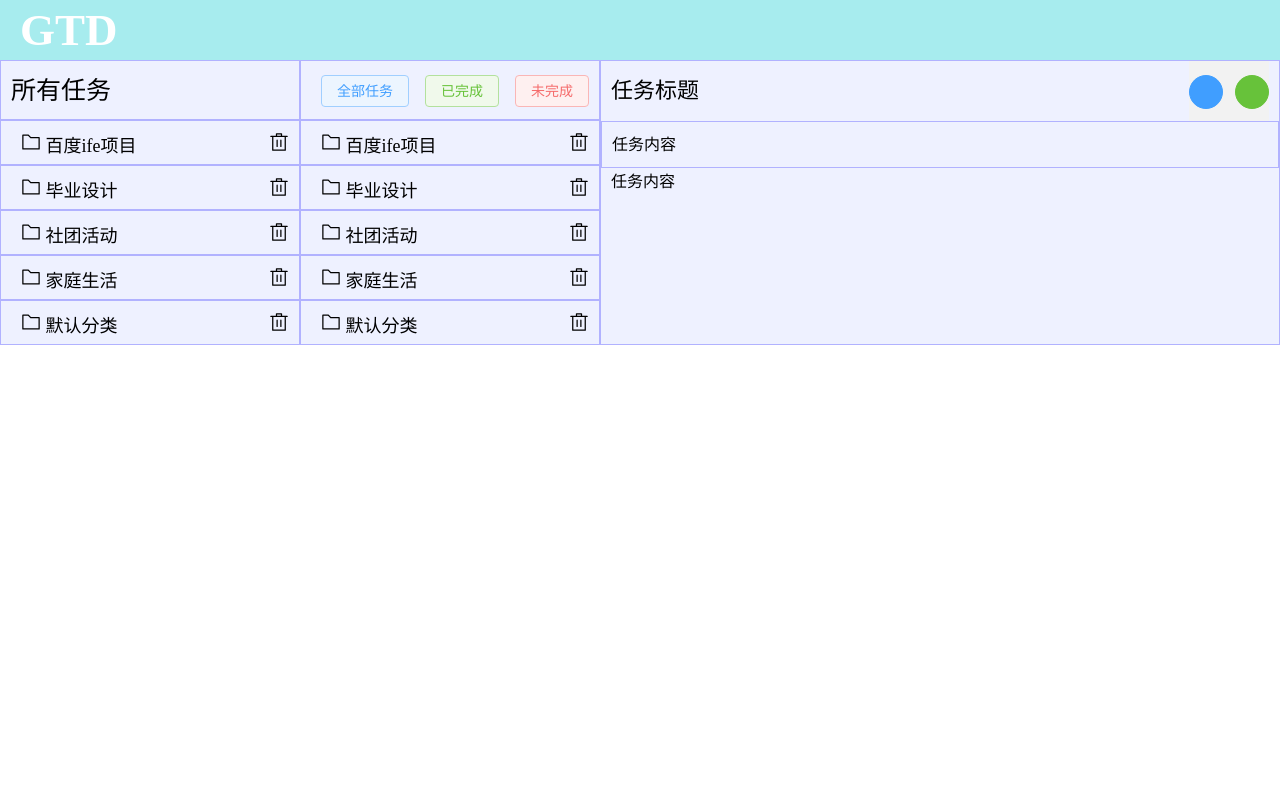
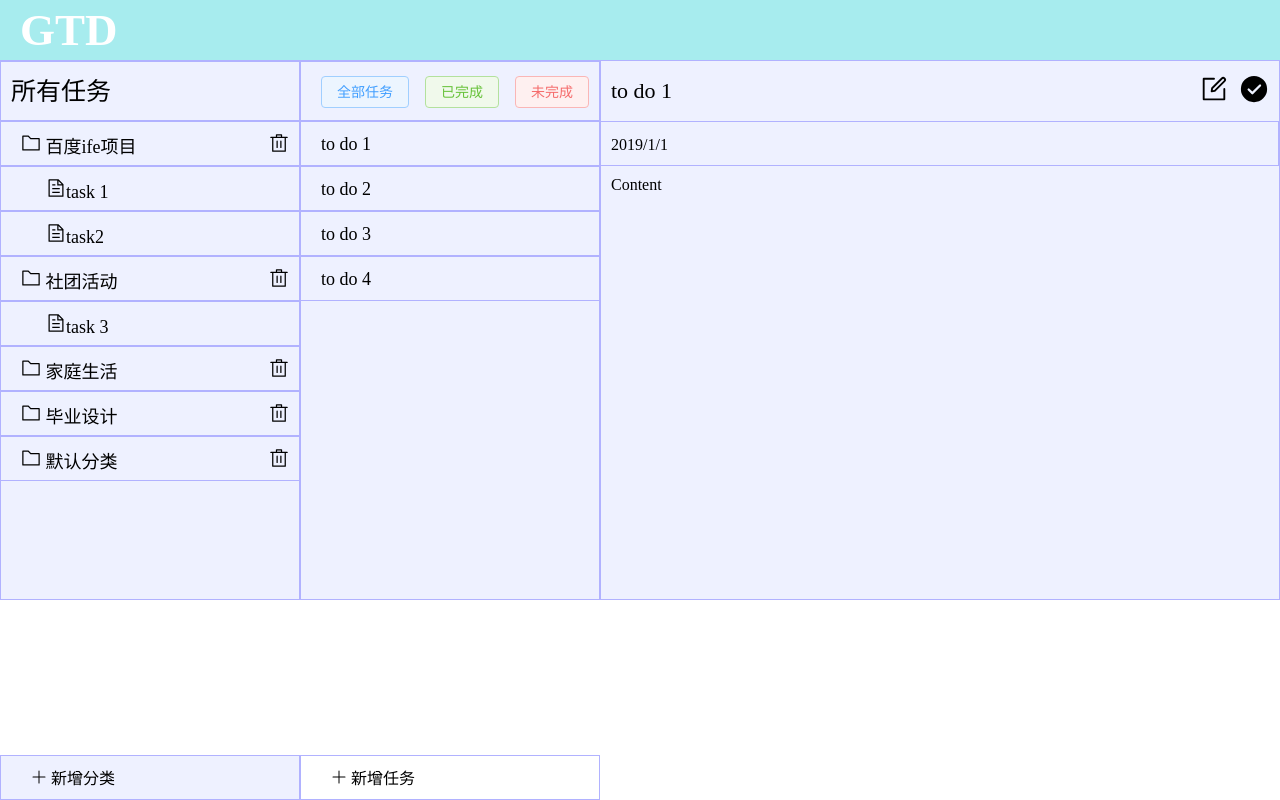
Before and after one commit to sajlle/Front-end-hands-on-small-project, a Vue app in the folder Vue版本的GTD/gtd/: page / in a window 1280 px wide. Built offline with nearby package versions, Linux system fonts and the light colour scheme.

Commit message:
渲染数据

```diff
--- a/Vue版本的GTD/gtd/src/App.vue
+++ b/Vue版本的GTD/gtd/src/App.vue
@@ -1,130 +1,129 @@
-<script setup>
-let data = [{
-    name: "百度ife项目",
-    active: false,
-    tasks: [{
-        name: "task1",
-        active: false,
-        subTasks: [{
-                date: "2017-05-1",
-                active: false,
-                tasks: [{
-                        name: "to do 1",
-                        content: "任务内容",
-                        done: false,
-                        date: "2019-1-1",
-                    },
+<script >
+export default{
+    data(){
+        return {
+            data:[{
+    name:"百度ife项目",
+    active:false,
+    tasks:[
         {
-                        name: "to do 2",
-                        content: "任务内容",
-                        done: false,
-                        date: "2019-1-1",
-                    }
-                ]
-
-            },
-            {
-                date: "2015-01-02",
-                active: false,
-                tasks: [{
-                    name: "to do 3",
-                    content: "任务内容",
-                    done: false,
-                    date: "2019-1-1",
-                }, {
-                    name: "to do 4",
-                    content: "任务内容",
-                    done: false,
-                    date: "2019-1-1",
+            name:"task 1",
+            date:"2019/1/1",
+            active:true,
+            todos:[{
+                name:"to do 1",
+                done:false,
+                active:true,
+                content:"Content",
+            },{
+                name:"to do 2",
+                done:false,
+                active:false,
+                content:"Content",
+            },{
+                name:"to do 3",
+                done:false,
+                active:false,
+                content:"Content",
+            },{
+                name:"to do 4",
+                done:false,
+                active:false,
+                content:"Content",
             }]
         },
         {
-                date: "2015-01-03",
-                active: false,
-                tasks: [{
-                        name: "to do 5",
-                        content: "任务内容",
-                        done: false,
-                        date: "2019-1-1",
-                    },
-                    {
-                        name: "to do 6",
-                        content: "任务内容",
-                        done: false,
-                        date: "2019-1-1",
-                    }
-                ]
-
+            name:"task2",
+            active:false,
+            date:"2019/1/10",
+            todos:[{
+                name:"to do 5",
+                done:false,
+                active:false,
+                content:"Content",
+            },{
+                name:"to do 6",
+                done:false,
+                active:false,
+                content:"Content",
+            },{
+                name:"to do 7",
+                done:false,
+                active:false,
+                content:"Content",
+            },{
+                name:"to do 8",
+                done:false,
+                active:false,
+                content:"Content",
+            }]
         },
     ]
-    }, {
-        name: "task2",
-        date: "2015-7-09",
-        active: false,
-        subTasks: [{
-                date: "2015-01-04",
-                active: false,
-                tasks: [{
-                    name: "to do 7",
-                    content: "任务内容",
-                    done: false,
-                    date: "2019-1-1",
-                }, {
-                    name: "to do 8",
-                    content: "任务内容",
-                    done: false,
-                    date: "2019-1-1",
-                }]
+},{
+    name:"社团活动",
+    active:false,
+    tasks:[{
+        name:"task 3",
+        active:false,
+        date:"2019/1/14",
+        todos:[{
+            name:"todo 11",
+            content:"任务内容",
+            active:false,
+            content:"Content",
 
-            },
-            {
-                date: "2015-01-04",
-                active: false,
-                tasks: [{
-                    name: "to do 9",
-                    content: "任务内容",
-                    done: false,
-                    date: "2019-1-1",
-                }, {
-                    name: "to do 10",
-                    content: "任务内容",
-                    done: false,
-                    date: "2019-1-1",
-                }]
-            },
-
-        ]
-    }]
-}, {
-    name: "毕业设计",
-    active: false,
-    tasks: [{
-        name: "task3",
-        active: false,
-        subTasks: [{
-            active: false,
-            date: "2015-01-04",
-            tasks: [{
-                name: "to do 11",
-                content: "任务内容",
-                done: false,
-                date: "2019-1-1",
         }]
     }]
+},{
+    name:"家庭生活",
+    active:false,
+    date:"2019/1/15",
+    tasks:[]
+},{
+    name:"毕业设计",
+    active:false,
+    date:"2019/1/16",
+    tasks:[],
+},{
+    name:"默认分类",
+    active:false,
+    date:"2019/1/17",
+    tasks:[],
             }]
-}, {
-    name: "社团活动",
-    active: false,
-    tasks: [],
-}, {
-    name: "家庭生活",
-    active: false,
-    tasks: [],
-}, {
-    name: "默认分类",
-    active: false,
-    tasks: [],
-}]
+        }
+    },
+    methods:{
+    },
+    computed:{
+        findFolders(){
+            let arr=[]
+            for(let obj of this.data){
+                arr.push(obj)
+            }
+            return arr
+        },
+        findActivedTask(){
+            for(let obj of this.data){
+                for(let ob of obj.tasks){
+                    if(ob.active === true){
+                        return ob
+                    }
+                }
+            }
+        },
+        findActivedTodo(){
+            for(let obj of this.data){
+                for(let ob of obj.tasks){
+                    for(let o of ob.todos){
+                        if(o.active===true){
+                            return o
+                        }
+                    }
+                }
+            }
+        }
+    }
+}
 
 </script>
 <template>
@@ -134,26 +133,15 @@ let data = [{
           <el-container>
             <el-aside class="aside folder-lists">
                 <el-row class="title">所有任务</el-row>
-                <el-row>
-                    <span><el-icon :size="20"><Folder /></el-icon><span class="folder"> 百度ife项目</span></span>
+               <div v-for="(obj,index) in findFolders" :key="index">
+                <el-row >
+                    <span><el-icon :size="20"><Folder /></el-icon><span class="folder">&nbsp;{{obj.name}}</span></span>
                     <el-icon :size="20"><Delete /></el-icon>
                 </el-row>
-                <el-row>
-                    <span><el-icon :size="20"><Folder /></el-icon><span class="folder"> 毕业设计</span></span>
-                    <el-icon :size="20"><Delete /></el-icon>
+                    <el-row class="file" v-for="(task, ind) in obj.tasks" :key="ind">
+                        <span><el-icon :size="20"><Document /></el-icon><span class="file"> {{task.name}}</span></span>
                     </el-row>
-                <el-row>
-                    <span><el-icon :size="20"><Folder /></el-icon><span class="folder"> 社团活动</span></span>
-                    <el-icon :size="20"><Delete /></el-icon>
-                </el-row>
-                <el-row>
-                    <span><el-icon :size="20"><Folder /></el-icon><span class="folder"> 家庭生活</span></span>
-                    <el-icon :size="20"><Delete /></el-icon>
-                </el-row>
-                <el-row>
-                    <span><el-icon :size="20"><Folder /></el-icon><span class="folder"> 默认分类</span></span>
-                    <el-icon :size="20"><Delete /></el-icon>
-                </el-row>
+               </div>
             </el-aside>
             <el-aside class="aside task-lists">
                 <el-row class="btn ">
@@ -161,74 +149,71 @@ let data = [{
                     <el-button type="success" plain>已完成</el-button>
                     <el-button type="danger" plain>未完成</el-button>
                 </el-row>
-                <el-row>
-                    <span><el-icon :size="20"><Folder /></el-icon><span class="folder"> 百度ife项目</span></span>
-                    <el-icon :size="20"><Delete /></el-icon>
-                </el-row>
-                <el-row>
-                    <span><el-icon :size="20"><Folder /></el-icon><span class="folder"> 毕业设计</span></span>
-                    <el-icon :size="20"><Delete /></el-icon>
-                </el-row>
-                <el-row>
-                    <span><el-icon :size="20"><Folder /></el-icon><span class="folder"> 社团活动</span></span>
-                    <el-icon :size="20"><Delete /></el-icon>
-                </el-row>
-                <el-row>
-                    <span><el-icon :size="20"><Folder /></el-icon><span class="folder"> 家庭生活</span></span>
-                    <el-icon :size="20"><Delete /></el-icon>
-                </el-row>
-                <el-row>
-                    <span><el-icon :size="20"><Folder /></el-icon><span class="folder"> 默认分类</span></span>
-                    <el-icon :size="20"><Delete /></el-icon>
-                </el-row>
+                <el-row v-for="(ob,ind) in findActivedTask.todos">{{ob.name}}</el-row>
             </el-aside>
-            <el-main >
+            <el-main>
                 <el-row class="title">
-                    <span class="title">任务标题</span>
+                    <span class="title">{{findActivedTodo.name}}</span>
                     <span class="change">
-                        <el-button type="primary" :icon="Edit" circle />
-                        <el-button type="success" :icon="Check" circle />
+                        <el-icon :size="30" ><Edit /></el-icon>
+                        <span></span>
+                        <el-icon :size="30"><SuccessFilled /></el-icon>
                     </span>
                 </el-row>
-                <el-row class="time">任务内容</el-row>
-                <el-row class="content">任务内容</el-row>
+                <el-row class="time">{{findActivedTask.date}}</el-row>
+                <el-row class="content">{{findActivedTodo.content}}</el-row>
             </el-main>
+            <el-row class="add-folder"><el-icon><Plus /></el-icon>&nbsp;新增分类</el-row>
+            <el-row class="add-task"> <el-icon><Plus /></el-icon>&nbsp;新增任务</el-row>
           </el-container>
         </el-container>
       </div>
 </template>
 
 <style lang="less">
+
+.done{
+    color:green;
+}
 .common-layout{
     background-color: #EEF1FF;
+    height: 600px;
 }
+
 .el-main{
     border: 1px solid #B1B2FF;
     padding: 0;
-
     display: flex;
     flex-direction: column;
+    min-height: 540px;
 
     .el-row.title{
         padding-left: 10px;
-        min-height: 60px;
+        max-height: 60px;
         line-height: 60px;
         display: flex;
         justify-content: space-between;
         span.change{
+            background-color: #EEF1FF;
             margin-right: 10px;
-            .el-button.is-circle{
-                padding: 16px;
+            .el-icon svg{
+                margin-top: 26px;
+            }
+            span{
+                display: inline-block;
+                width: 10px;
             }
       }
     }
     .el-row.time{
         padding-left: 10px;
-        min-height: 45px;
+        max-height: 45px;
         border: 1px solid #B1B2FF;
+        border-left: none;
         line-height: 45px;
     }
     .el-row.content{
+        padding-top: 10px;
         padding-left: 10px;
         flex:1;
     }
@@ -237,6 +222,8 @@ let data = [{
 .el-aside{
     overflow: unset;
     width:300px;
+    min-height: 540px;
+    border: 1px solid #B1B2FF;
     .task-lists{
         background-color: #AAC4FF;
     }
@@ -246,7 +233,7 @@ let data = [{
         line-height: 60px;
         padding-left: 10px;
         height: 60px;
-        border: 1px solid #B1B2FF;
+
     }
 
     .el-row{
@@ -258,11 +245,12 @@ let data = [{
         padding-left: 20px;
         padding-right: 10px;
         border: 1px solid #B1B2FF;
-
+        border-right: none;
+       border-left: none;
         .el-icon svg{
             margin-top: 21px;
         }
-
+        cursor: pointer;
     }
 
     .el-row.btn{
@@ -270,6 +258,10 @@ let data = [{
         line-height: 60px;
         padding-top: 14px;
         height: 60px;
+    }
+
+    .el-row.file{
+        padding-left: 45px;
     }
 }
 
@@ -281,4 +273,37 @@ padding-top: 14px;
     line-height: 60px;
     font-weight: 700;
 }
+
+.add-folder{
+    position: fixed;
+    left: 0;
+    bottom: 0;
+    border: 1px solid #B1B2FF;
+    height: 45px;
+    width: 300px;
+    background-color: #EEF1FF;
+    text-align: center;
+    line-height: 45px;
+    padding-left: 30px;
+    .el-icon svg{
+        margin-top: 25px;
+    }
+    cursor: pointer;
+}
+
+.add-task{
+    position: fixed;
+    left: 300px;
+    bottom: 0;
+    border: 1px solid #B1B2FF;
+    height: 45px;
+    width: 300px;
+    text-align: center;
+    line-height: 45px;
+    padding-left: 30px;
+    .el-icon svg{
+        margin-top: 25px;
+    }
+    cursor: pointer;
+}
 </style>
--- a/Vue版本的GTD/gtd/src/main.js
+++ b/Vue版本的GTD/gtd/src/main.js
@@ -12,10 +12,9 @@ import { fas } from "@fortawesome/free-solid-svg-icons"
 /* add icons to the library */
 library.add(fas)
 
+const app = createApp(App)
 
-
-const app = createApp(App)
-    // 引入element-plus图标
+// 引入element-plus图标
 import * as ElementPlusIconsVue from '@element-plus/icons-vue'
 for (const [key, component] of Object.entries(ElementPlusIconsVue)) {
     app.component(key, component)
--- /dev/null
+++ b/Vue版本的GTD/gtd/src/nb2.vue
@@ -0,0 +1,176 @@
+<template>
+  <div id="app">
+    <h1>个人任务管理系统</h1>
+    <div class="input-container">
+      <input type="text" v-model="newTask" placeholder="输入新任务" @keyup.enter="addTask" />
+      <select v-model="newType">
+        <option value="学习">学习</option>
+        <option value="工作">工作</option>
+        <option value="生活">生活</option>
+        <option value="娱乐">娱乐</option>
+      </select>
+      <select v-model="newPriority">
+        <option value="1">紧急重要</option>
+        <option value="2">紧急不重要</option>
+        <option value="3">不紧急重要</option>
+        <option value="4">不紧急不重要</option>
+      </select>
+      <button @click="addTask">添加</button>
+    </div>
+    <ul class="task-list">
+      <li v-for="(task, index) in sortedTasks" :key="index" class="task-item">
+        <span :class="{done: task.done}">{{ task.name }}</span>
+        <span class="type">{{ task.type }}</span>
+        <span :class="'priority priority-' + task.priority">{{ priorityText(task.priority) }}</span>
+        <div class="buttons">
+          <button @click="toggleDone(index)">完成/取消</button>
+          <button @click="editTask(index)">编辑</button>
+          <button @click="deleteTask(index)">删除</button>
+        </div>
+      </li>
+    </ul>
+  </div>
+</template>
+
+<script>
+export default {
+  data() {
+    return {
+      newTask: "",
+      newType: "学习",
+      newPriority: "1",
+      tasks: [
+        { name: "学习vue", type: "学习", priority: "1", done: false },
+        { name: "做运动", type: "生活", priority: "3", done: true },
+        { name: "看电影", type: "娱乐", priority: "4", done: false },
+        { name: "写报告", type: "工作", priority: "2", done: false },
+      ],
+    };
+  },
+  computed: {
+    sortedTasks() {
+      return this.tasks.sort((a, b) => a.priority - b.priority);
+    },
+  },
+  methods: {
+    addTask() {
+      if (this.newTask.trim()) {
+        this.tasks.push({
+          name: this.newTask,
+          type: this.newType,
+          priority: this.newPriority,
+          done: false,
+        });
+        this.newTask = "";
+      }
+    },
+    deleteTask(index) {
+      this.tasks.splice(index, 1);
+    },
+    editTask(index) {
+      const newName = prompt("请输入新的任务名称", this.tasks[index].name);
+      if (newName && newName.trim()) {
+        this.tasks[index].name = newName;
+      }
+    },
+    toggleDone(index) {
+      this.tasks[index].done = !this.tasks[index].done;
+    },
+    priorityText(priority) {
+      switch (priority) {
+        case "1":
+          return "紧急重要";
+        case "2":
+          return "紧急不重要";
+        case "3":
+          return "不紧急重要";
+        case "4":
+          return "不紧急不重要";
+      }
+    },
+  },
+};
+</script>
+
+<style>
+* {
+  margin: 0;
+  padding: 0;
+  box-sizing: border-box;
+}
+#app {
+  width: 600px;
+  margin: 0 auto;
+  font-family: Arial, Helvetica, sans-serif;
+}
+h1 {
+  text-align: center;
+  margin-top: 20px;
+}
+.input-container {
+  display: flex;
+  justify-content: center;
+  align-items: center;
+  margin-bottom: 20px;
+}
+input {
+  width: 200px;
+  height: 30px;
+  border: none;
+  outline: none;
+  padding-left: 10px;
+}
+select {
+  width: 100px;
+  height: 30px;
+}
+button {
+  width: 80px;
+  height: 30px;
+  border: none;
+  outline: none;
+  background-color: #2196f3;
+  color: white;
+}
+.task-list {
+  list-style-type: none;
+}
+.task-item {
+  display: flex;
+  justify-content: space-between;
+  align-items: center;
+  padding: 10px;
+}
+.task-item:nth-child(odd) {
+  background-color: #f0f0f0;
+}
+.done {
+  text-decoration-line: line-through;
+}
+.type {
+  margin-left: 10px;
+}
+.priority {
+  margin-left: 10px;
+  padding: 2px 5px;
+  border-radius: 5px;
+}
+.priority-1 {
+  background-color: red;
+}
+.priority-2 {
+  background-color: orange;
+}
+.priority-3 {
+  background-color: green;
+}
+.priority-4 {
+  background-color: gray;
+}
+.buttons {
+  display: flex;
+}
+.buttons button:not(:last-child) {
+  margin-right: 10px;
+}
+</style>
--- /dev/null
+++ b/Vue版本的GTD/gtd/src/newbing.vue
@@ -0,0 +1,113 @@
+<template>
+  <div id="app">
+    <h1>个人任务管理系统</h1>
+    <div class="input-container">
+      <input type="text" v-model="newTask" placeholder="输入新任务" @keyup.enter="addTask" />
+      <button @click="addTask">添加</button>
+    </div>
+    <ul class="task-list">
+      <li v-for="(task, index) in tasks" :key="index" class="task-item">
+        <span :class="{done: task.done}">{{ task.name }}</span>
+        <div class="buttons">
+          <button @click="toggleDone(index)">完成/取消</button>
+          <button @click="editTask(index)">编辑</button>
+          <button @click="deleteTask(index)">删除</button>
+        </div>
+      </li>
+    </ul>
+  </div>
+</template>
+
+<script>
+export default {
+  data() {
+    return {
+      newTask: "",
+      tasks: [
+        { name: "学习vue", done: false },
+        { name: "做运动", done: true },
+        { name: "看电影", done: false },
+      ],
+    };
+  },
+  methods: {
+    addTask() {
+      if (this.newTask.trim()) {
+        this.tasks.push({ name: this.newTask, done: false });
+        this.newTask = "";
+      }
+    },
+    deleteTask(index) {
+      this.tasks.splice(index, 1);
+    },
+    editTask(index) {
+      const newName = prompt("请输入新的任务名称", this.tasks[index].name);
+      if (newName && newName.trim()) {
+        this.tasks[index].name = newName;
+      }
+    },
+    toggleDone(index) {
+      this.tasks[index].done = !this.tasks[index].done;
+    },
+  },
+};
+</script>
+
+<style>
+* {
+  margin: 0;
+  padding: 0;
+  box-sizing: border-box;
+}
+#app {
+  width: 600px;
+  margin: 0 auto;
+  font-family: Arial, Helvetica, sans-serif;
+}
+h1 {
+  text-align: center;
+  margin-top: 20px;
+}
+.input-container {
+  display: flex;
+  justify-content: center;
+  align-items: center;
+  margin-bottom: 20px;
+}
+input {
+  width: 400px;
+  height: 30px;
+  border: none;
+  outline: none;
+  padding-left: 10px;
+}
+button {
+  width: 80px;
+  height: 30px;
+  border: none;
+  outline: none;
+  background-color: #2196f3;
+  color: white;
+}
+.task-list {
+  list-style-type: none;
+}
+.task-item {
+  display: flex;
+  justify-content: space-between;
+  align-items: center;
+  padding: 10px;
+}
+.task-item:nth-child(odd) {
+  background-color: #f0f0f0;
+}
+.done {
+  text-decoration-line: line-through;
+}
+.buttons {
+  display: flex;
+}
+.buttons button:not(:last-child) {
+  margin-right: 10px;
+}
+</style>
```
Lines whose indentation alone changed are shown as unchanged.
